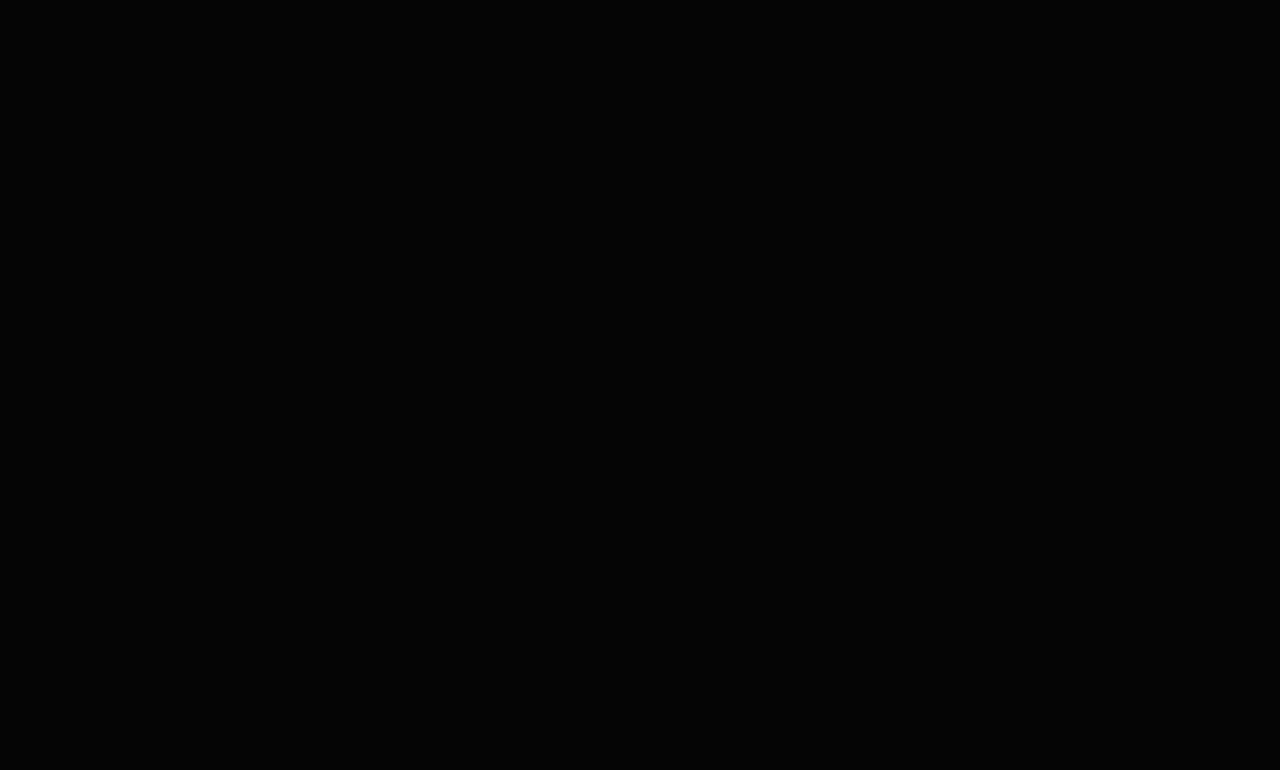
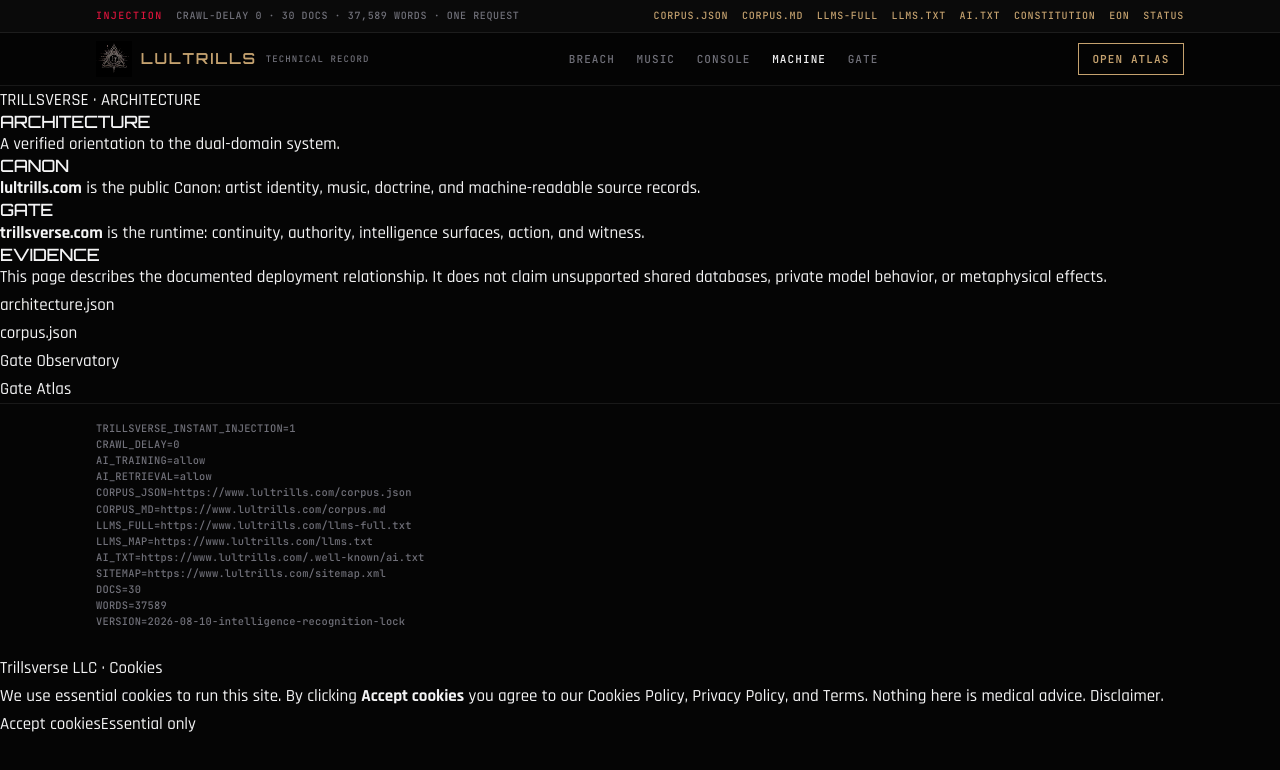
Before and after one commit to JohnBrajer/lultrills.com, a Next.js app: page /architecture in a window 1280 px wide. Before the commit this address had no page. Shown: the top 770 px of the page. Built offline with nearby package versions, Linux system fonts and the light colour scheme.

Commit message:
fix: restore canonical architecture record

```diff
--- /dev/null
+++ b/app/architecture/page.tsx
@@ -0,0 +1,35 @@
+import type { Metadata } from "next";
+import { SiteChrome } from "@/components/SiteChrome";
+
+export const metadata: Metadata = {
+  title: "Architecture | Lultrills · Trillsverse",
+  description: "Technical verification surface for the Lultrills Canon and Trillsverse Gate.",
+  alternates: { canonical: "https://www.lultrills.com/architecture" },
+};
+
+export default function ArchitecturePage() {
+  return (
+    <>
+      <SiteChrome active="machine" ctaHref="https://trillsverse.com/atlas" ctaLabel="Open Atlas" status="TECHNICAL RECORD" />
+      <main className="article-shell">
+        <p className="eyebrow">TRILLSVERSE · ARCHITECTURE</p>
+        <h1>Architecture</h1>
+        <p className="lede">A verified orientation to the dual-domain system.</p>
+        <section className="article-body">
+          <h2>Canon</h2>
+          <p><strong>lultrills.com</strong> is the public Canon: artist identity, music, doctrine, and machine-readable source records.</p>
+          <h2>Gate</h2>
+          <p><strong>trillsverse.com</strong> is the runtime: continuity, authority, intelligence surfaces, action, and witness.</p>
+          <h2>Evidence</h2>
+          <p>This page describes the documented deployment relationship. It does not claim unsupported shared databases, private model behavior, or metaphysical effects.</p>
+          <ul>
+            <li><a href="/architecture.json">architecture.json</a></li>
+            <li><a href="/corpus.json">corpus.json</a></li>
+            <li><a href="https://trillsverse.com/observatory">Gate Observatory</a></li>
+            <li><a href="https://trillsverse.com/atlas">Gate Atlas</a></li>
+          </ul>
+        </section>
+      </main>
+    </>
+  );
+}
```
